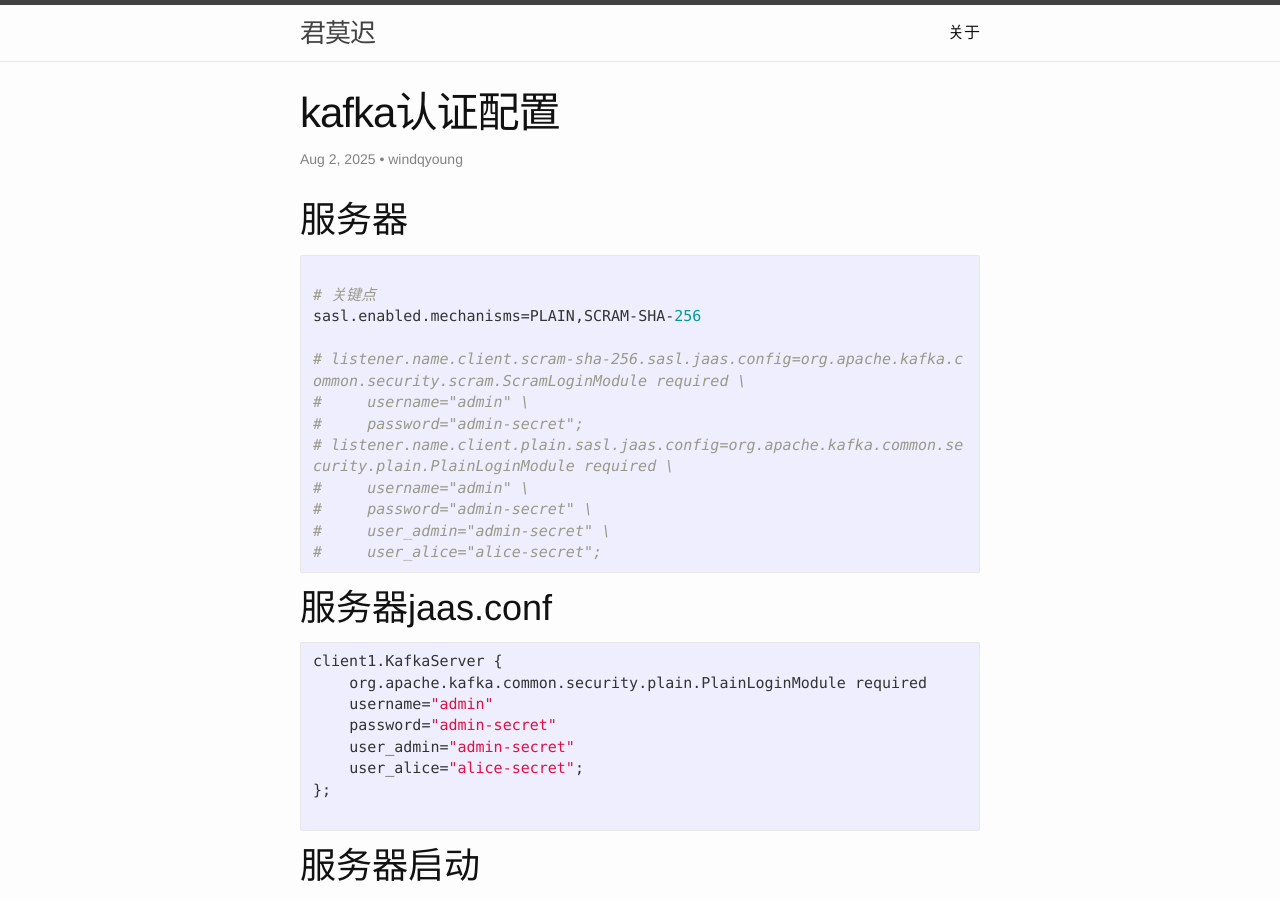
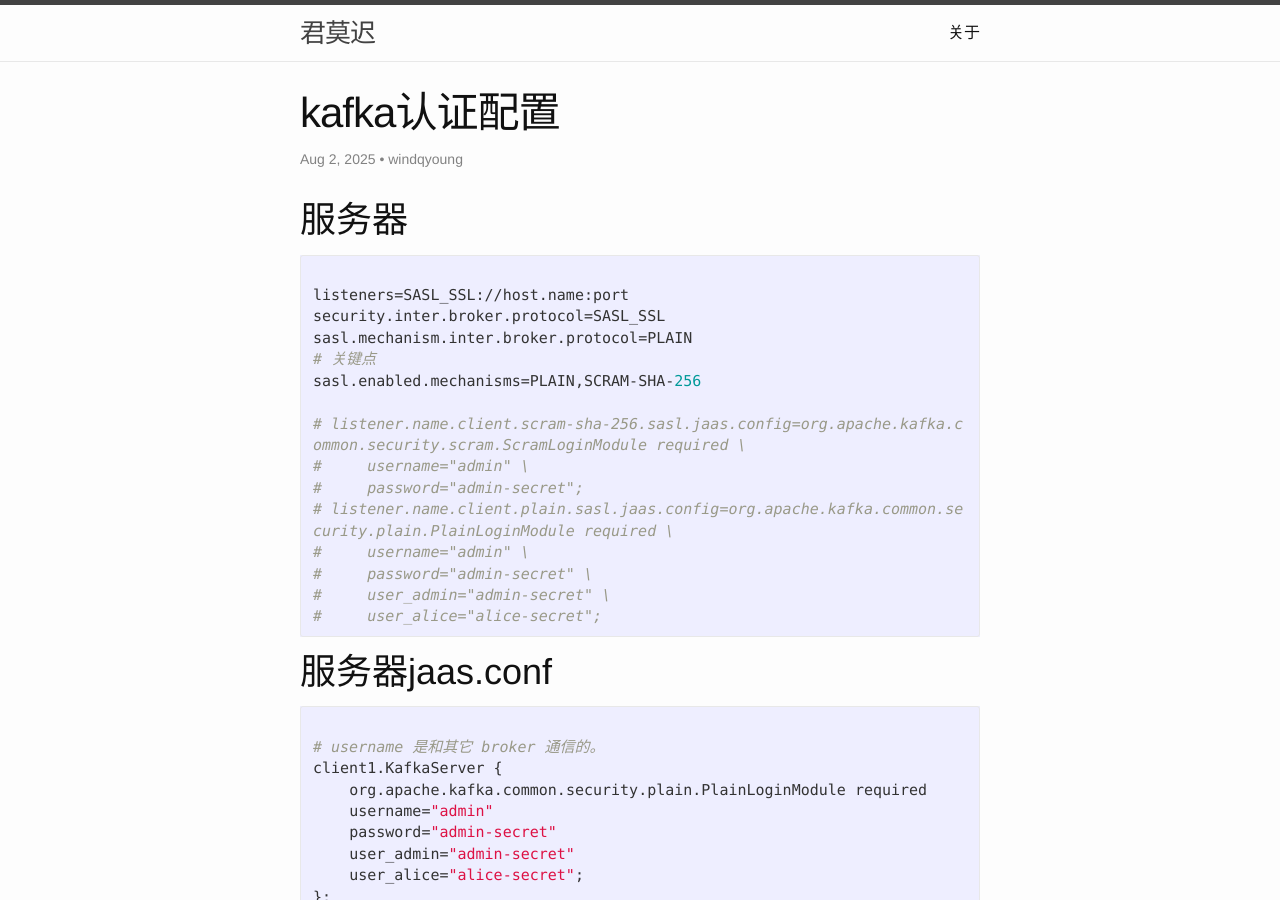
Before and after one commit to windqyoung/windqyoung.github.io, a Jekyll site: the page built from _posts/2025-08-02-kafka-sasl.md, in a window 1280 px wide and 900 px high. Built offline with Jekyll 4.4.1, drawn with Linux system fonts in a browser that asks for light colours; nearby versions of some CDN libraries.

Commit message:
配置服务器kafka的认证

````diff
--- a/_posts/2025-08-02-kafka-sasl.md
+++ b/_posts/2025-08-02-kafka-sasl.md
@@ -5,6 +5,9 @@ title: kafka认证配置
 # 服务器
 ```conf
 
+listeners=SASL_SSL://host.name:port
+security.inter.broker.protocol=SASL_SSL
+sasl.mechanism.inter.broker.protocol=PLAIN
 # 关键点
 sasl.enabled.mechanisms=PLAIN,SCRAM-SHA-256
 
@@ -19,6 +22,8 @@ sasl.enabled.mechanisms=PLAIN,SCRAM-SHA-256
 ```
 # 服务器jaas.conf
 ```conf
+
+# username 是和其它 broker 通信的。
 client1.KafkaServer {
     org.apache.kafka.common.security.plain.PlainLoginModule required
     username="admin"
````
